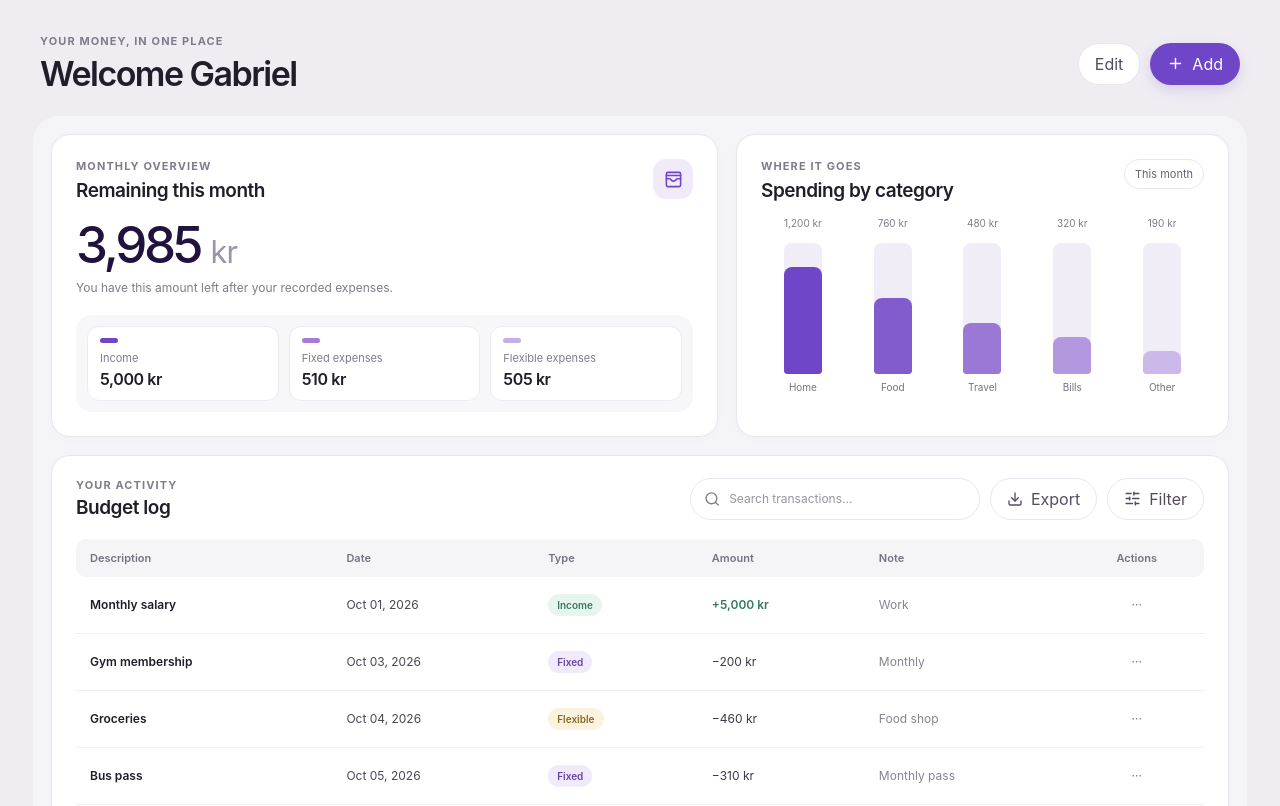
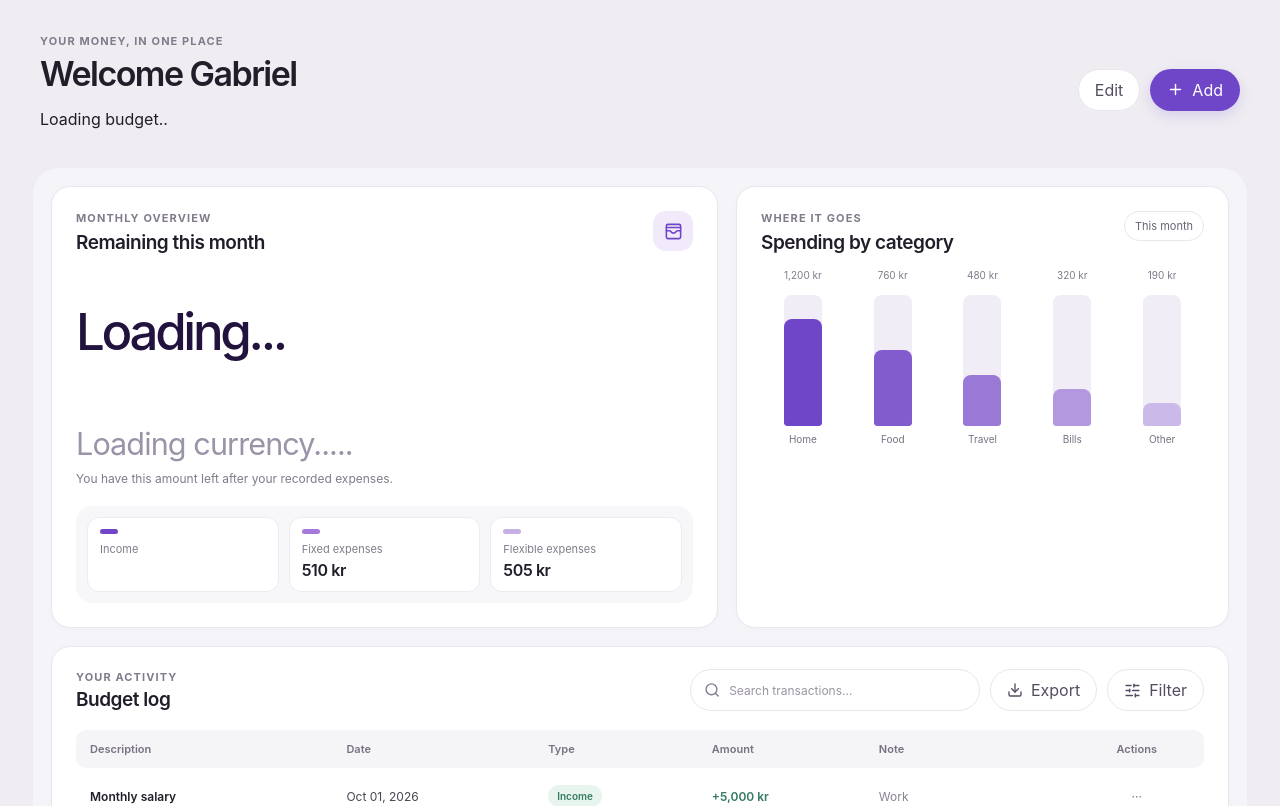
Before and after one commit to GabrielWillan/INKOM_MVP, a React app in the folder frontend/: page / in a window 1280 px wide. Shown: the top 806 px of the page. Built offline with nearby package versions, Linux system fonts and the light colour scheme; no server answers; the HTML template or start-up script is replaced by a standard one.

Commit message:
Setup data fetching

```diff
--- a/frontend/src/components/dashboard/Dashboard.jsx
+++ b/frontend/src/components/dashboard/Dashboard.jsx
@@ -1,5 +1,7 @@
 import { Download, Plus, Search, SlidersHorizontal, WalletCards } from "lucide-react";
 
+import { useState, useEffect } from "react";
+//Sample data
 const spending = [
   { label: "Home", amount: "1,200 kr", height: "82%" },
   { label: "Food", amount: "760 kr", height: "58%" },
@@ -7,7 +9,6 @@ const spending = [
   { label: "Bills", amount: "320 kr", height: "28%" },
   { label: "Other", amount: "190 kr", height: "18%" },
 ];
-
 const transactions = [
   { name: "Monthly salary", date: "Oct 01, 2026", type: "Income", amount: "+5,000 kr", note: "Work" },
   { name: "Gym membership", date: "Oct 03, 2026", type: "Fixed", amount: "−200 kr", note: "Monthly" },
@@ -16,13 +17,51 @@ const transactions = [
   { name: "Coffee", date: "Oct 05, 2026", type: "Flexible", amount: "−45 kr", note: "" },
 ];
 
+
+
+
 export function Dashboard() {
+  const loadingSign = "Loading..."
+  const loadingCurrency = "Loading currency....."
+  const[budgetSummary, setBudgetSummary]=useState(null)
+  const[budget, setBudget]=useState(null)
+  const [transaction, settransaction]=useState({
+    income:[],
+    expense:[]
+  })
+  useEffect(()=>{
+    const month = "2026-05"
+    async function loadDashboard() {
+      const budgetResponse = await fetch(`http://localhost:8000/budget/by-month?month=${month}`);
+      if(!response.ok){
+        throw new Error("Something went wrong with the response")
+      };
+      const budgetData = await budgetresponse.json();
+      setBudget(budgetData);
+
+      const[summaryResponse, transactionResponse] = await Promise.all([
+        fetch(`http://localhost:8000/budget?budget_id=${budgetData.id}`),
+        fetch(`http://localhost:8000/transactions?budget_id=${budgetData.id}`),
+      ]);
+
+      const[summaryData, transactionData] = await Promise.all([
+        summaryResponse.json(),
+        transactionResponse.json(),
+      ]);
+      setBudgetSummary(summaryData);
+      settransaction(transactionData);
+    }
+    loadDashboard().catch(console.error)
+  },[]);
+
+
   return (
     <main className="dashboard-page">
       <header className="dashboard-header">
         <div>
           <p className="dashboard-eyebrow">Your money, in one place</p>
           <h1>Welcome Gabriel</h1>
+          <p> {budget ? '${budget.month} ${budget.currency}' : "Loading budget.."} </p>
         </div>
         <div className="button_shell">
           <button className="button button-secondary" type="button">Edit</button>
@@ -40,14 +79,14 @@ export function Dashboard() {
               </div>
               <span className="summary-icon" aria-hidden="true"><WalletCards size={19} /></span>
             </div>
-            <p className="remaining-amount">3,985 <span>kr</span></p>
+            <p className="remaining-amount"><p>{budgetSummary ? `${budgetSummary.remaning}`: `${loadingSign}`}</p><span>{budget ? `${budget.currency}`:`${loadingCurrency}`}</span></p>
             <p className="summary-caption">You have this amount left after your recorded expenses.</p>
 
             <div className="summary-stat-grid">
               <div className="summary-stat">
                 <span className="stat-dot income-dot" />
                 <p>Income</p>
-                <strong>5,000 kr</strong>
+                <strong><p>{transaction ? `${transaction.income}`:"Loading "}</p></strong>
               </div>
               <div className="summary-stat">
                 <span className="stat-dot fixed-dot" />
```
Also changed, not shown: 1 other file (tests, documents, lock files or other folders).
